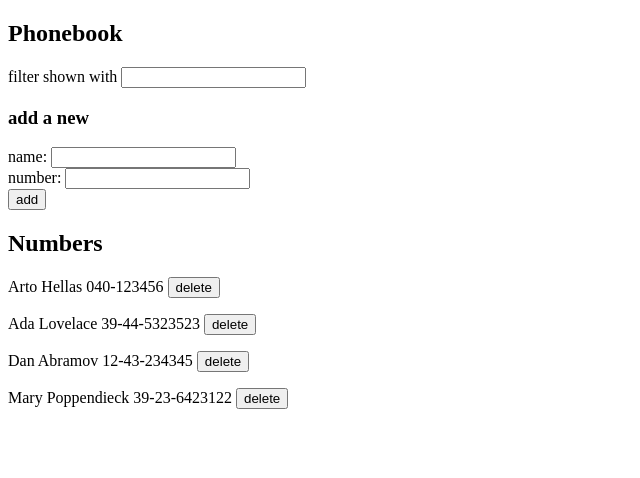
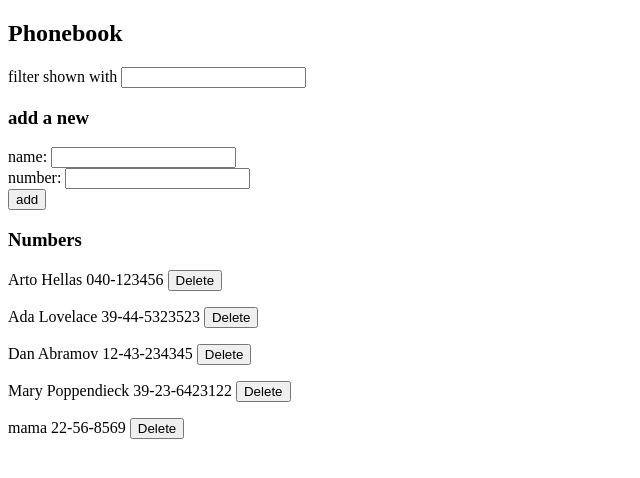
Before and after one commit to Doquynh2603/Fullstack, a React (Vite) app in the folder part 2/react/: page / in a window 1280 px wide. Shown: the top 478 px of the page, without its empty margins (0-640 px from the left). Built offline with nearby package versions, Linux system fonts and the light colour scheme; data requests are answered from the project's data file.

Commit message:
exercise 2.15

```diff
--- a/part 2/react/db.json
+++ b/part 2/react/db.json
@@ -19,6 +19,11 @@
       "name": "Mary Poppendieck",
       "number": "39-23-6423122",
       "id": "4"
+    },
+    {
+      "name": "mama",
+      "number": "22-56-8569",
+      "id": "f4dd"
     }
   ]
 }
--- a/part 2/react/src/App.jsx
+++ b/part 2/react/src/App.jsx
@@ -1,47 +1,64 @@
 import { useEffect, useState } from 'react'
-import Filter from './component/Filter'
-import Persons from './component/Persons'
-import PersonForm from './component/PersonForm'
-import PhoneBook from './services/be'
+import Filter from './component/Filter/index'
+import PersonForm from './component/PersonForm/index'
+import Persons from './component/Persons/index'
+import PhoneNumber from './services/be'
 const App = () => {
   const [persons, setPersons] = useState([])
+  const [filter, setFilter] = useState('')
+  const [newName, setNewName] = useState('')
+  const [newPhone, setNewPhone] = useState('')
   useEffect(() => {
-    PhoneBook.getAll().then(person => {
-      console.log("dữ liệu lấy từ server", person);
-      setPersons(person)
+    PhoneNumber.getAll().then(res => {
+      console.log("dữ liệu lấy từ server", res);
+      setPersons(res)
     })
   }, [])
-  const [newName, setNewName] = useState('')
-  const [newPhone, setNewPhone] = useState('')
-  const addNew = (event) => {
-    event.preventDefault()
-    console.log('danh sách danh bạ trước thêm', persons);
 
-    const newPersons = { name: newName, number: newPhone }
-    PhoneBook.addPhone(newPersons).then(person => {
-      console.log("dữ liệu server trả về", person);
-      const newList = [...persons, person]
-      setPersons(newList)
+  const handleDelete = (id) => {
+    const person = persons.find(p => p.id === id)
+    console.log("tên người bị xóa ", person.name);
+
+    if (window.confirm(`Delete ${person.name}?`)) {
+      PhoneNumber.deletePhone(id)
+        .then(res => {
+          console.log("PhoneNumber bị xóa khỏi database", res);
+          const personsDelete = persons.filter(p => p.id !== res.id)
+          setPersons(personsDelete)
+        })
+        .catch(err => {
+          alert("Error: " + err.message)
+        })
+    }
+  }
+
+  const subFilter = persons.filter(p => p.name.toLowerCase().includes(filter.toLowerCase()))
+
+  const handleNewAdd = (e) => {
+    e.preventDefault()
+    console.log("danh sách danh bạ trước khi thêm", persons);
+    const newPhones = { name: newName, number: newPhone }
+    const person = persons.find(p => p.name === newName)
+    PhoneNumber.addPhone(person, newPhones).then(res => {
+      if (!person) {
+        const newPhones = { name: newName, number: newPhone, id: res.id }
+        const newList = [...persons, newPhones]
+        console.log("Phone mới được thêm", res);
+        console.log("Danh sách danh bạ sau khi thêm", newList);
+        setPersons(newList)
+      } else {
+        if (window.confirm(`${newName} is already added to phonebook, replace the old number with a new one?`)) {
+          const newList = persons.map(p => p.id === res.id ? res : p)
+          console.log("Phone mới được sửa", res)
+          console.log("Danh sách danh bạ sau khi sửa số điện thoại có tên trùng", newList)
+          setPersons(newList)
+        }
+      }
       setNewName('')
       setNewPhone('')
     })
 
   }
-  const handleDelete = (id) => {
-    const person = persons.find(p => p.id === id)
-    window.confirm(`Delete ${person.name}?`)
-    PhoneBook.deletePhone(person.id).then(deletePhone => {
-      console.log("dữ liệu cần xóa trên server", deletePhone);
-      setPersons(persons.filter(person => person.id !== id))
-      console.log("Xóa dữ liệu thành công");
-    })
-      .catch(e => {
-        alert("Error ", e.message)
-      })
-  }
-  const [filter, setFilter] = useState('')
-  const subFilter = persons.filter(person =>
-    person.name.toLowerCase().includes(filter.toLowerCase()))
   return (
     <div>
       <h2>Phonebook</h2>
@@ -49,12 +66,12 @@ const App = () => {
       <h3>add a new</h3>
       <PersonForm
         newName={newName}
-        newPhone={newPhone}
+        newNumber={newPhone}
         handleName={(e) => setNewName(e.target.value)}
-        handlePhone={(e) => setNewPhone(e.target.value)}
-        handleSubmit={addNew}
+        handleNumber={(e) => setNewPhone(e.target.value)}
+        handleSubmit={handleNewAdd}
       />
-      <h2>Numbers</h2>
+      <h3>Numbers</h3>
       <Persons persons={subFilter} handleDelete={handleDelete} />
     </div>
   )
--- a/part 2/react/src/component/PersonForm/index.jsx
+++ b/part 2/react/src/component/PersonForm/index.jsx
@@ -1,11 +1,11 @@
-const PersonForm = ({ newName, newPhone, handleName, handlePhone, handleSubmit }) => {
+const PersonForm = ({ newName, newNumber, handleName, handleNumber, handleSubmit }) => {
     return (
         <form onSubmit={handleSubmit}>
             <div>
                 name: <input value={newName} onChange={handleName} />
             </div>
             <div>
-                number: <input value={newPhone} onChange={handlePhone} />
+                number: <input value={newNumber} onChange={handleNumber} />
             </div>
             <button type="submit">add</button>
         </form>
--- a/part 2/react/src/component/Persons/index.jsx
+++ b/part 2/react/src/component/Persons/index.jsx
@@ -1,11 +1,9 @@
 const Persons = ({ persons, handleDelete }) => {
     return (
         <div>
-            {
-                persons.map((person) =>
-                    <p key={person.id}>{person.name} {person.number} <button onClick={() => handleDelete(person.id)}>delete</button></p>
-                )
-            }
+            {persons.map(person =>
+                <p key={person.id}>{person.name} {person.number} <button onClick={() => handleDelete(person.id)}>Delete</button></p>
+            )}
         </div>
     )
 }
--- a/part 2/react/src/services/be.js
+++ b/part 2/react/src/services/be.js
@@ -1,17 +1,20 @@
-import axios from "axios";
+import axios from 'axios'
 const url = 'http://localhost:3001/persons'
-
 const getAll = () => {
     const request = axios.get(url)
-    return request.then(response => response.data)
+    return request.then(res => res.data)
 }
 
-const addPhone = (newPhone) => {
-    const request = axios.post(url, newPhone)
-    return request.then(response => response.data)
+const addPhone = (person, newPhone) => {
+    if (!person) {
+        const request = axios.post(url, newPhone)
+        return request.then(res => res.data)
+    }
+    const request = axios.put(`${url}/${person.id}`, newPhone)
+    return request.then(res => res.data)
 }
-const deletePhone = id => {
+const deletePhone = (id) => {
     const request = axios.delete(`${url}/${id}`)
-    return request.then(response => response.data)
+    return request.then(res => res.data)
 }
 export default { getAll, addPhone, deletePhone }
```
